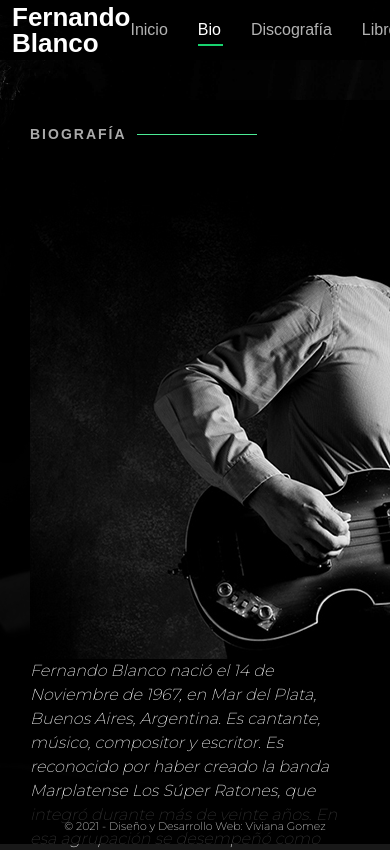
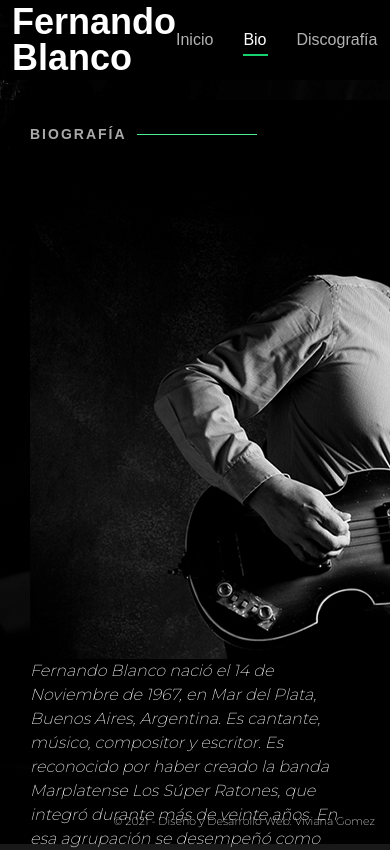
Before and after one commit to vgomez2021/Mod-3_Unidad-1, a plain HTML site: page sitio/bio.html in a window 390 px wide. Shown: the top 850 px of the page. Drawn offline with nearby package versions, Linux system fonts and the light colour scheme.

Commit message:
Update style.css

```diff
--- a/sitio/css/style.css
+++ b/sitio/css/style.css
@@ -129,15 +129,6 @@ h1, h2, h3, h4, h5, h6 {
                             margin: 0;
                            }
 
-@media (max-width: 768px) {
-                           #header.header-top {
-                                               height: 60px;
-                                              }
-                           #header.header-top h1 {
-                                                  font-size: 26px;
-                                                 }
-                          }
-
 /*--------------------------------------------------------------
 # Navigation Menu
 --------------------------------------------------------------*/
@@ -221,14 +212,6 @@ h1, h2, h3, h4, h5, h6 {
            z-index: 999999;
           }
 
-@media (max-width: 992px) {
-                           .creditos {
-                                      text-align: center;
-                                      padding: 10px;
-                                      background: rgba(0, 0, 0, 0.8);
-                                     }
-                          }
-
 /*--------------------------------------------------------------
 # Sections
 --------------------------------------------------------------*/
```
